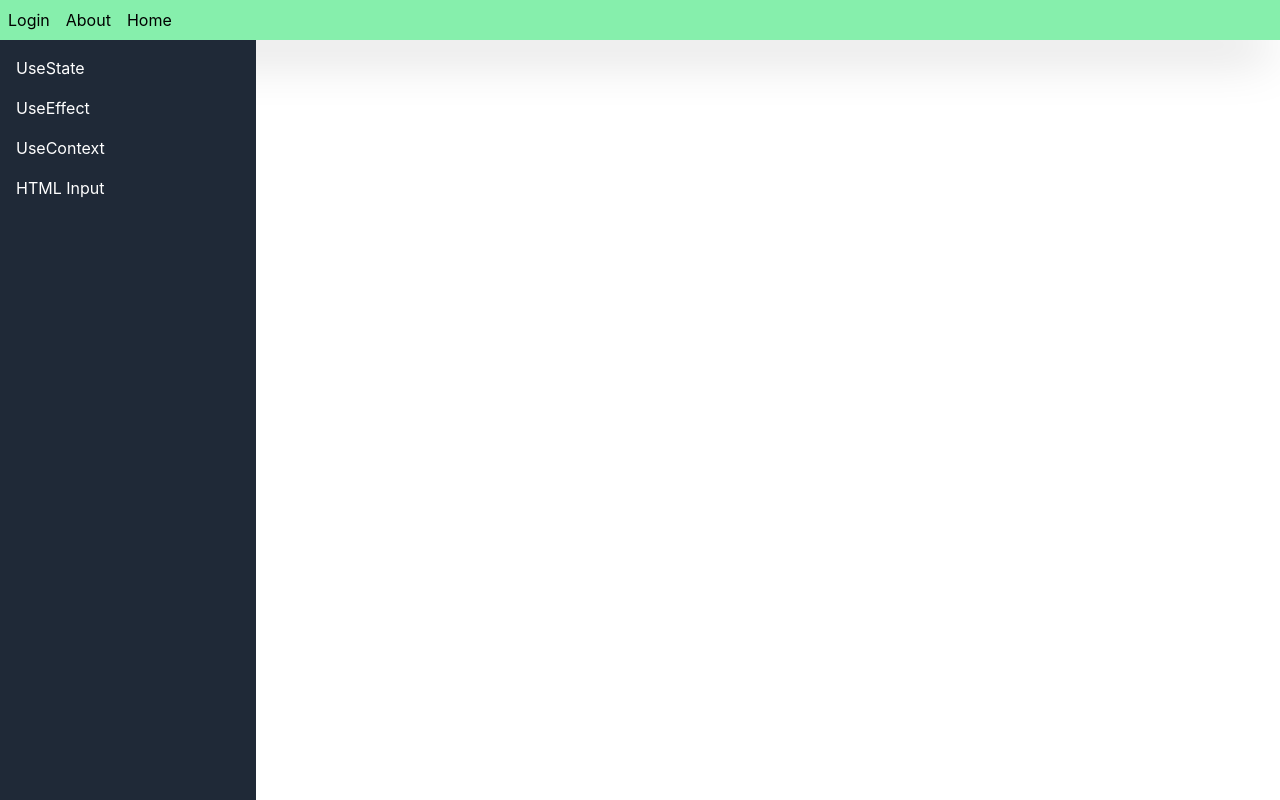
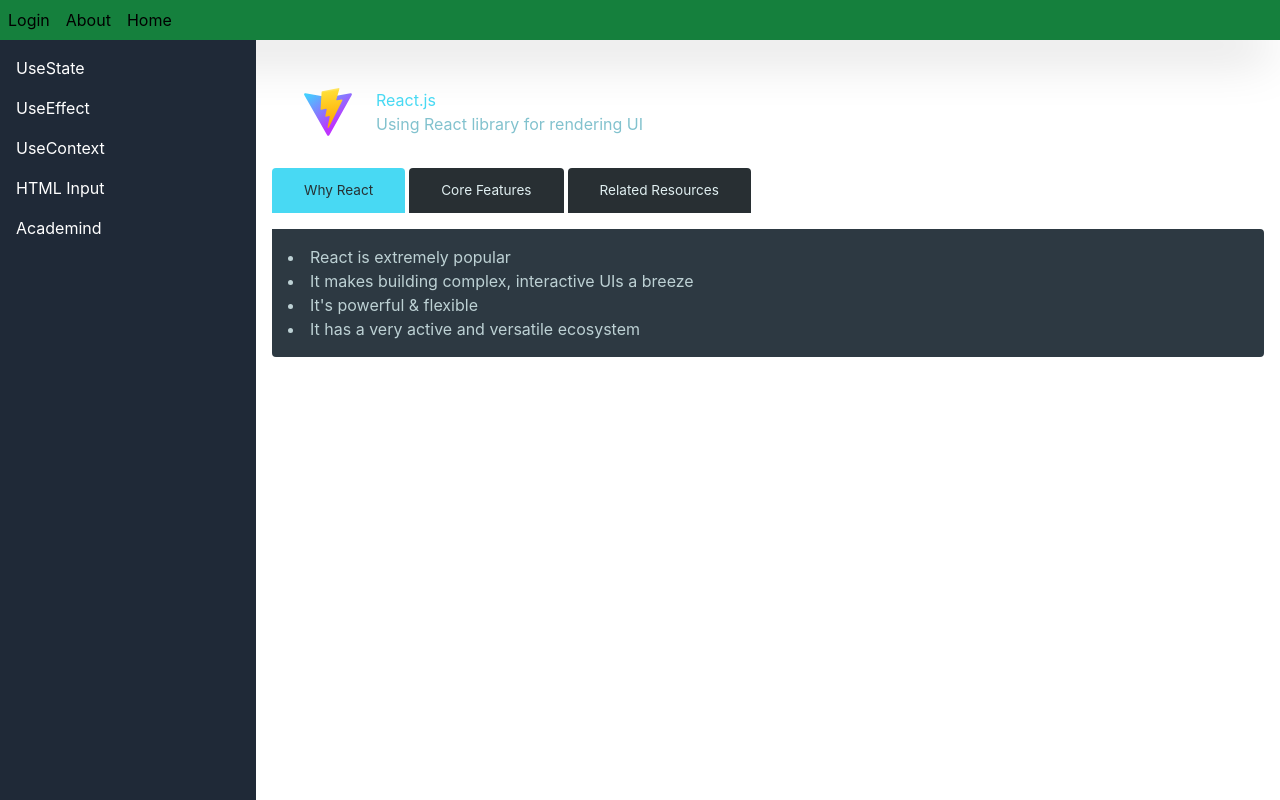
Before and after one commit to sree-r-one/learning-react, a React (Vite) app: page /academind in a window 1280 px wide. Built offline with nearby package versions, Linux system fonts and the light colour scheme.

Commit message:
academind day 1

```diff
--- a/src/App.tsx
+++ b/src/App.tsx
@@ -8,6 +8,7 @@
   UseEffectHook,
   HtmlInputs,
 } from "./pages";
+import { Demo } from "./academind";
 import { BrowserRouter as Router, Routes, Route } from "react-router-dom";
 
 const App = () => {
@@ -29,6 +30,7 @@
                   <Route path="/useeffect" element={<UseEffectHook />} />
                   <Route path="/usecontext" element={<UseContextHook />} />
                   <Route path="/html" element={<HtmlInputs />} />
+                  <Route path="/academind" element={<Demo />} />
                 </Routes>
               </nav>
             </main>
--- /dev/null
+++ b/src/academind/Demo.tsx
@@ -0,0 +1,71 @@
+import React, { useState } from "react";
+import "./demo.css";
+
+const Demo: React.FC = () => {
+  const [activeContentIndex, setActiveContentIndex] = useState<number>(0);
+
+  const content: string[][] = [
+    [
+      "React is extremely popular",
+      "It makes building complex, interactive UIs a breeze",
+      "It's powerful & flexible",
+      "It has a very active and versatile ecosystem",
+    ],
+    [
+      "Components, JSX & Props",
+      "State",
+      "Hooks (e.g., useEffect())",
+      "Dynamic rendering",
+    ],
+    [
+      "Official web page (react.dev)",
+      "Next.js (Fullstack framework)",
+      "React Native (build native mobile apps with React)",
+    ],
+  ];
+  return (
+    <>
+      {/* Header */}
+      <header>
+        <img src="vite.svg" alt="" />
+        <div>
+          <h1>React.js</h1>
+          <p>Using React library for rendering UI </p>
+        </div>
+      </header>
+
+      {/* Tabs */}
+      <div id="tabs">
+        <menu>
+          <button
+            className={activeContentIndex === 0 ? "active" : ""}
+            onClick={() => setActiveContentIndex(0)}
+          >
+            Why React
+          </button>
+          <button
+            className={activeContentIndex === 1 ? "active" : ""}
+            onClick={() => setActiveContentIndex(1)}
+          >
+            Core Features
+          </button>
+          <button
+            className={activeContentIndex === 2 ? "active" : ""}
+            onClick={() => setActiveContentIndex(2)}
+          >
+            Related Resources
+          </button>
+        </menu>
+      </div>
+
+      {/* Content */}
+      <div id="tab-content">
+        {content[activeContentIndex].map((item, index) => (
+          <li key={index}>{item}</li>
+        ))}
+      </div>
+    </>
+  );
+};
+
+export default Demo;
--- /dev/null
+++ b/src/academind/demo.css
@@ -0,0 +1,70 @@
+* {
+  box-sizing: border-box;
+}
+
+body {
+  font-family: sans-serif;
+  /* background-color: #181c1f; */
+  /* color: #bdd1d4; */
+  margin: 2rem;
+}
+
+header {
+  margin: 2rem;
+  display: flex;
+  gap: 1.5rem;
+  align-items: center;
+}
+
+header img {
+  width: 3rem;
+  object-fit: contain;
+}
+
+header h1 {
+  margin: 0;
+  color: #48d9f3;
+}
+
+header p {
+  margin: 0;
+  color: #82c2ce;
+}
+
+#tabs {
+  max-width: 32rem;
+  margin: 1rem 0;
+  overflow: hidden;
+}
+
+#tabs menu {
+  display: flex;
+  gap: 0.25rem;
+  margin: 0;
+  padding: 0;
+}
+
+#tabs button {
+  border: none;
+  color: #e0eff1;
+  font-size: 0.85rem;
+  background-color: #282f33;
+  padding: 0.75rem 2rem;
+  border-radius: 4px 4px 0 0;
+  transition: all 0.2s ease-out;
+}
+
+#tabs button:hover,
+#tabs button.active {
+  background-color: #48d9f3;
+  color: #273133;
+}
+
+#tab-content {
+  background-color: #2d3942;
+  /* background-color: #181c1f; */
+  color: #bdd1d4;
+  padding: 1rem;
+  border-radius: 0 4px 4px 4px;
+  transition: all 0.5s ease-out;
+}
--- /dev/null
+++ b/src/academind/index.ts
@@ -0,0 +1,3 @@
+import Demo from "./Demo";
+
+export { Demo };
--- a/src/components/Navbar.tsx
+++ b/src/components/Navbar.tsx
@@ -3,7 +3,7 @@
 const Navbar = () => {
   return (
     <>
-      <div className="space-x-4 bg-green-300 p-2 shadow-2xl">
+      <div className="space-x-4 bg-green-700 p-2 shadow-2xl">
         <Link to="/login">Login</Link>
         <Link to="/about">About</Link>
         <Link to="/">Home</Link>
--- a/src/components/Sidebar.tsx
+++ b/src/components/Sidebar.tsx
@@ -15,6 +15,7 @@
         <Link to="/useeffect">UseEffect</Link>
         <Link to="/usecontext">UseContext</Link>
         <Link to="/html">HTML Input</Link>
+        <Link to="/academind">Academind</Link>
       </div>
     </aside>
   );
```
